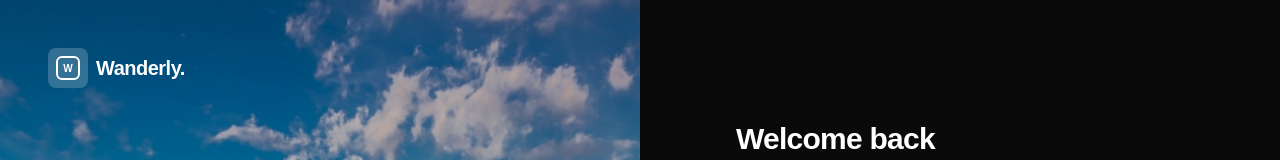
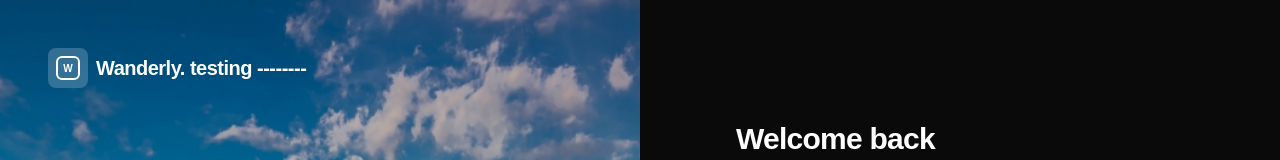
Before and after one commit to Prashant19Chauhan/MountainMonkeyAdmin, a Next.js app: page /login in a window 1280 px wide. Shown: the top 160 px of the page. Built offline with nearby package versions, Linux system fonts and the light colour scheme; no server answers.

Commit message:
testing automation again

```diff
--- a/app/(auth)/login/page.tsx
+++ b/app/(auth)/login/page.tsx
@@ -14,7 +14,6 @@ export default function LoginPage() {
       <div className="relative hidden w-1/2 md:flex flex-col justify-between p-12 overflow-hidden">
         {/* Background Image */}
         <div className="absolute inset-0 z-0">
-          fuck offffffffff
           <Image
             src="/bg1.jpeg" // Replace with your coastal town image
             alt="Coastal destination at sunset"
@@ -31,7 +30,7 @@ export default function LoginPage() {
                <span className="text-[10px] font-bold">W</span>
             </div>
           </div>
-          <span className="text-xl font-semibold tracking-tight">Wanderly.</span>
+          <span className="text-xl font-semibold tracking-tight">Wanderly. testing --------</span>
         </div>
 
         {/* Hero Text */}
```
